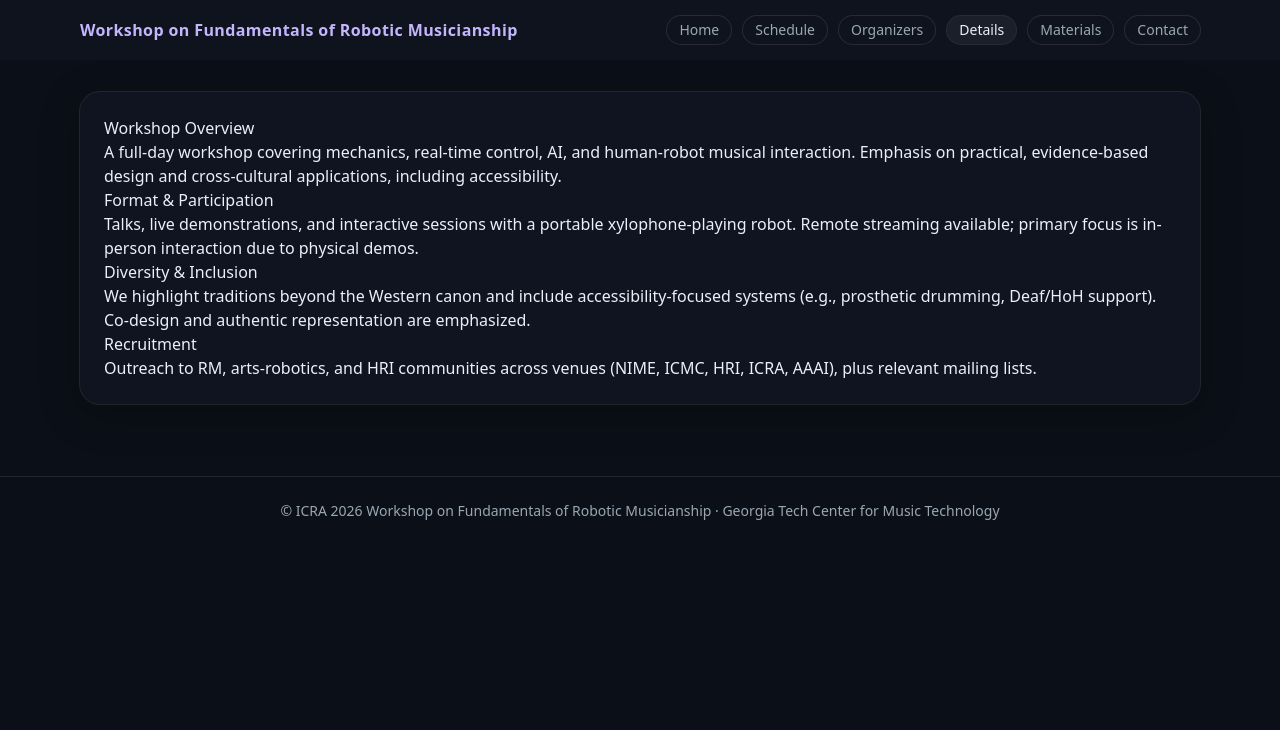
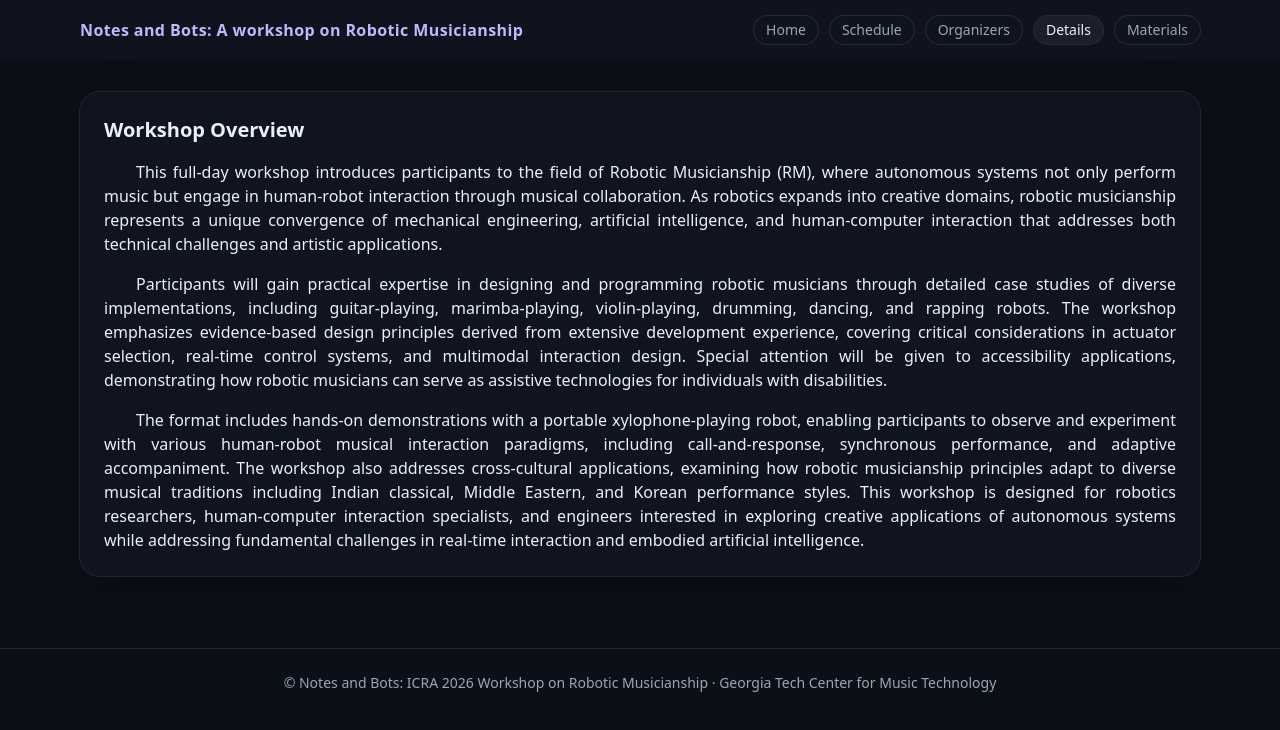
Before and after one commit to icra2026rm/icra2026rm.github.io, a Next.js app: page /details in a window 1280 px wide. Shown: the top 730 px of the page. Built offline with nearby package versions, Linux system fonts and the light colour scheme.

Commit message:
updated content

```diff
--- a/src/app/(pages)/contact/page.tsx
+++ /dev/null
@@ -1,21 +0,0 @@
-import Section from "@/components/Section";
-
-export default function ContactPage() {
-    return (
-        <Section>
-            <h1 className="text-3xl font-bold">Get in Touch</h1>
-            <p className="mt-2 text-muted">
-                Primary contact:{" "}
-                <a className="underline" href="mailto:arogel3@gatech.edu">
-                    arogel3@gatech.edu
-                </a>
-            </p>
-            <p className="text-muted">
-                General inquiries:{" "}
-                <a className="underline" href="mailto:violinsimma@gmail.com">
-                    violinsimma@gmail.com
-                </a>
-            </p>
-        </Section>
-    );
-}
--- a/src/app/(pages)/details/page.tsx
+++ b/src/app/(pages)/details/page.tsx
@@ -3,33 +3,47 @@ import Section from "@/components/Section";
 export default function DetailsPage() {
     return (
         <Section>
-            <article className="prose prose-invert prose-a:text-accent max-w-none">
-                <h1>Workshop Overview</h1>
-                <p>
-                    A full-day workshop covering mechanics, real-time control,
-                    AI, and human-robot musical interaction. Emphasis on
-                    practical, evidence-based design and cross-cultural
-                    applications, including accessibility.
+            <article className="prose prose-invert prose-a:text-accent max-w-none space-y-4">
+                <h1 className="text-xl font-semibold">Workshop Overview</h1>
+                <p className="text-justify indent-8">
+                    This full-day workshop introduces participants to the field
+                    of Robotic Musicianship (RM), where autonomous systems not
+                    only perform music but engage in human-robot interaction
+                    through musical collaboration. As robotics expands into
+                    creative domains, robotic musicianship represents a unique
+                    convergence of mechanical engineering, artificial
+                    intelligence, and human-computer interaction that addresses
+                    both technical challenges and artistic applications.
                 </p>
-                <h2>Format & Participation</h2>
-                <p>
-                    Talks, live demonstrations, and interactive sessions with a
-                    portable xylophone-playing robot. Remote streaming
-                    available; primary focus is in-person interaction due to
-                    physical demos.
+                <p className="text-justify indent-8">
+                    Participants will gain practical expertise in designing and
+                    programming robotic musicians through detailed case studies
+                    of diverse implementations, including guitar-playing,
+                    marimba-playing, violin-playing, drumming, dancing, and
+                    rapping robots. The workshop emphasizes evidence-based
+                    design principles derived from extensive development
+                    experience, covering critical considerations in actuator
+                    selection, real-time control systems, and multimodal
+                    interaction design. Special attention will be given to
+                    accessibility applications, demonstrating how robotic
+                    musicians can serve as assistive technologies for
+                    individuals with disabilities.
                 </p>
-                <h2>Diversity & Inclusion</h2>
-                <p>
-                    We highlight traditions beyond the Western canon and include
-                    accessibility-focused systems (e.g., prosthetic drumming,
-                    Deaf/HoH support). Co-design and authentic representation
-                    are emphasized.
-                </p>
-                <h2>Recruitment</h2>
-                <p>
-                    Outreach to RM, arts-robotics, and HRI communities across
-                    venues (NIME, ICMC, HRI, ICRA, AAAI), plus relevant mailing
-                    lists.
+                <p className="text-justify indent-8">
+                    The format includes hands-on demonstrations with a portable
+                    xylophone-playing robot, enabling participants to observe
+                    and experiment with various human-robot musical interaction
+                    paradigms, including call-and-response, synchronous
+                    performance, and adaptive accompaniment. The workshop also
+                    addresses cross-cultural applications, examining how robotic
+                    musicianship principles adapt to diverse musical traditions
+                    including Indian classical, Middle Eastern, and Korean
+                    performance styles. This workshop is designed for robotics
+                    researchers, human-computer interaction specialists, and
+                    engineers interested in exploring creative applications of
+                    autonomous systems while addressing fundamental challenges
+                    in real-time interaction and embodied artificial
+                    intelligence.
                 </p>
             </article>
         </Section>
--- a/src/app/(pages)/page.tsx
+++ b/src/app/(pages)/page.tsx
@@ -5,13 +5,13 @@ import hero from "@/../public/shimon.jpeg"; // static import
 
 export default function HomePage() {
     return (
-        <div className="grid gap-6 md:grid-cols-2">
+        <div className="grid gap-6 md:grid-cols-2 items-center justify-center">
             <Section>
                 <p className="uppercase text-xs tracking-[.2em] text-muted">
                     ICRA Workshop — Full Day
                 </p>
-                <h1 className="mt-1 text-3xl font-bold">
-                    Workshop on Fundamentals of Robotic Musicianship
+                <h1 className="mt-1 text-xl font-bold">
+                    Notes and Bots: Workshop on Robotic Musicianship
                 </h1>
                 <p className="mt-3 leading-relaxed text-muted">
                     Design, control, and interaction principles behind robotic
@@ -35,6 +35,8 @@ export default function HomePage() {
             </Section>
 
             <Section>
+                <div className="space-y-8">
+                    <div className="items-center justify-center">
                         <div className="overflow-hidden rounded-xl ring-1 ring-white/10">
                             <Image
                                 src={hero}
@@ -48,6 +50,8 @@ export default function HomePage() {
                         <p className="mt-3 text-sm text-muted">
                             Shimon - the Marimba playing Robot
                         </p>
+                    </div>
+                </div>
             </Section>
         </div>
     );
--- a/src/app/(pages)/schedule/page.tsx
+++ b/src/app/(pages)/schedule/page.tsx
@@ -1,32 +1,38 @@
 import Section from "@/components/Section";
 
 const rows: [string, string][] = [
-    ["9:00–9:15", "Opening welcome & introductions"],
-    ["9:15–9:45", "Intro to RM: philosophies & state of the art"],
-    ["9:45–10:00", "Coffee Break"],
-    ["10:00–11:00", "Keynote Speaker 1: Gil Weinberg"],
+    ["9:00 am", "Opening welcome & introductions"],
     [
-        "11:00–12:00",
-        "Designing & building robotic musicians (violin/guitar examples)",
+        "9:15 am",
+        "Intro to Robotic Musicianship: key philosophies & current state of Robotic Musicianship",
     ],
-    ["12:00–1:00", "Lunch"],
+    ["9:45 am", "Coffee Break"],
+    ["10:00 am", "Keynote Speaker 1: Gil Weinberg"],
     [
-        "1:00–2:00",
-        "Designing interactions & programming; demo with mini Shimon",
+        "11:00 am",
+        "Designing & building robotic musicians (Marimba/Guitar examples)",
     ],
-    ["2:00–3:00", "Accessibility: drumming prosthetic & Deaf/HoH case studies"],
-    ["3:00–4:00", "Multicultural applications (violin robot)"],
-    ["4:00–5:00", "Discussion: goals & future of robotic musicianship"],
+    ["12:00 pm", "Lunch"],
+    [
+        "1:00 pm",
+        "Designing interactions & programming; demo and interaction with mini Shimon",
+    ],
+    [
+        "2:00 pm",
+        "Accessibility: drumming prosthetic & Deaf/Hard of Hearing case studies",
+    ],
+    ["3:00 pm", "Multicultural applications - Violin robot"],
+    ["4:00 pm", "Discussion: goals & future of Robotic Musicianship"],
 ];
 
 export default function SchedulePage() {
     return (
         <Section>
-            <h1 className="text-3xl font-bold">Tentative Schedule</h1>
+            <h1 className="text-xl font-bold">Tentative Schedule</h1>
             <ul className="mt-4 space-y-2 text-muted">
                 {rows.map(([t, d]) => (
-                    <li key={t} className="flex gap-3">
-                        <div className="w-28 shrink-0 font-semibold text-ink">
+                    <li key={t} className="flex gap-8">
+                        <div className="w-20 shrink-0 font-semibold text-ink font-mono text-right">
                             {t}
                         </div>
                         <div>{d}</div>
--- a/src/app/layout.tsx
+++ b/src/app/layout.tsx
@@ -4,16 +4,18 @@ import Nav from "@/components/Nav";
 import Footer from "@/components/Footer";
 
 export const metadata: Metadata = {
-    title: "Workshop on Fundamentals of Robotic Musicianship - ICRA 2026",
+    title: "Notes and bots: Workshop on Robotic Musicianship - ICRA 2026",
     description:
-        "A full-day ICRA workshop on the fundamentals of robotic musicianship: design, control, and human-robot musical interaction.",
-    icons: { icon: [
-      {
-        url: "/shimon_icon.png",
-        sizes: 'any',
-        type: 'image/png',
-      }
-    ] },
+        "Notes and bots: A full-day ICRA workshop on robotic musicianship: design, control, and human-robot musical interaction.",
+    icons: {
+        icon: [
+            {
+                url: "/shimon_icon.png",
+                sizes: "any",
+                type: "image/png",
+            },
+        ],
+    },
 };
 
 export default function RootLayout({
--- a/src/components/Footer.tsx
+++ b/src/components/Footer.tsx
@@ -2,7 +2,7 @@ export default function Footer() {
     return (
         <footer className="mt-10 border-t border-white/10">
             <div className="mx-auto max-w-6xl px-4 py-6 text-center text-sm text-muted">
-                © ICRA 2026 Workshop on Fundamentals of Robotic Musicianship ·
+                © Notes and Bots: ICRA 2026 Workshop on Robotic Musicianship ·
                 Georgia Tech Center for Music Technology
             </div>
         </footer>
--- a/src/components/Nav.tsx
+++ b/src/components/Nav.tsx
@@ -9,7 +9,7 @@ const links: { href: Route; label: string }[] = [
     { href: "/organizers", label: "Organizers" },
     { href: "/details", label: "Details" },
     { href: "/materials", label: "Materials" },
-    { href: "/contact", label: "Contact" },
+    // { href: "/contact", label: "Contact" },
 ] as const;
 
 export default function Nav() {
@@ -20,7 +20,7 @@ export default function Nav() {
                 <Link
                     href="/"
                     className="font-extrabold tracking-wide text-accent-2">
-                    Workshop on Fundamentals of Robotic Musicianship
+                    Notes and Bots: A workshop on Robotic Musicianship
                 </Link>
                 <nav className="flex flex-wrap gap-3">
                     {links.map((l) => {
```
Lines whose indentation alone changed are shown as unchanged.
